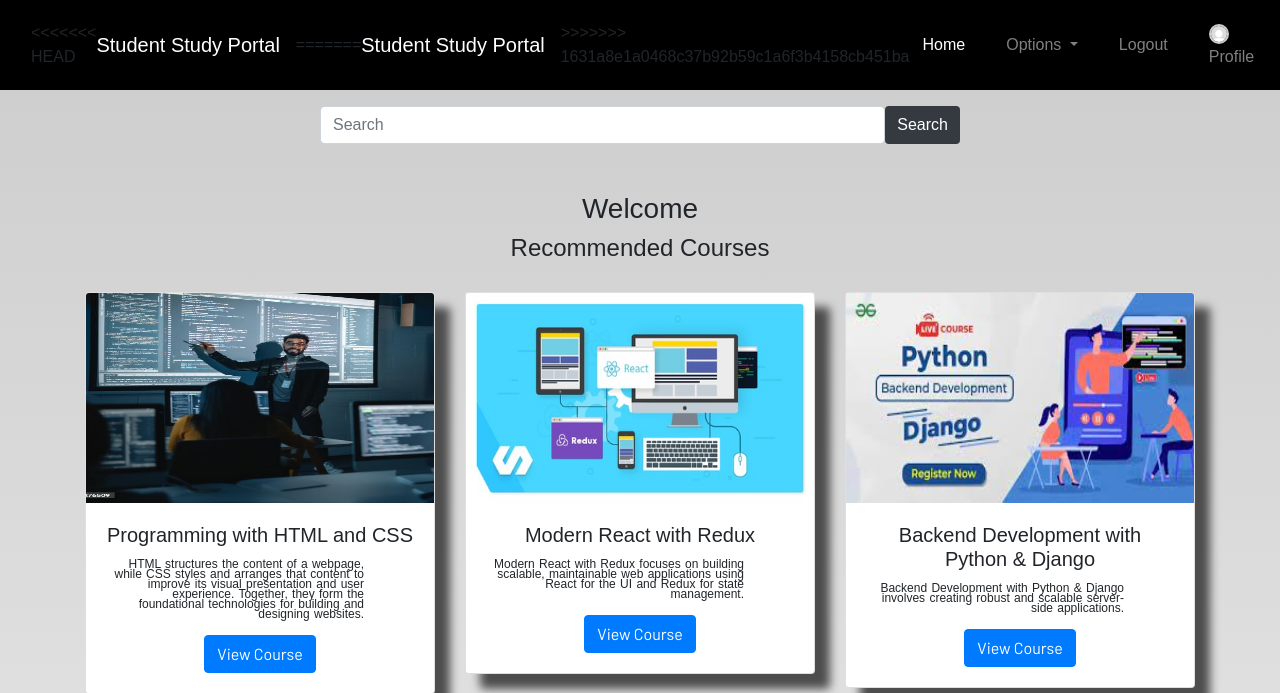
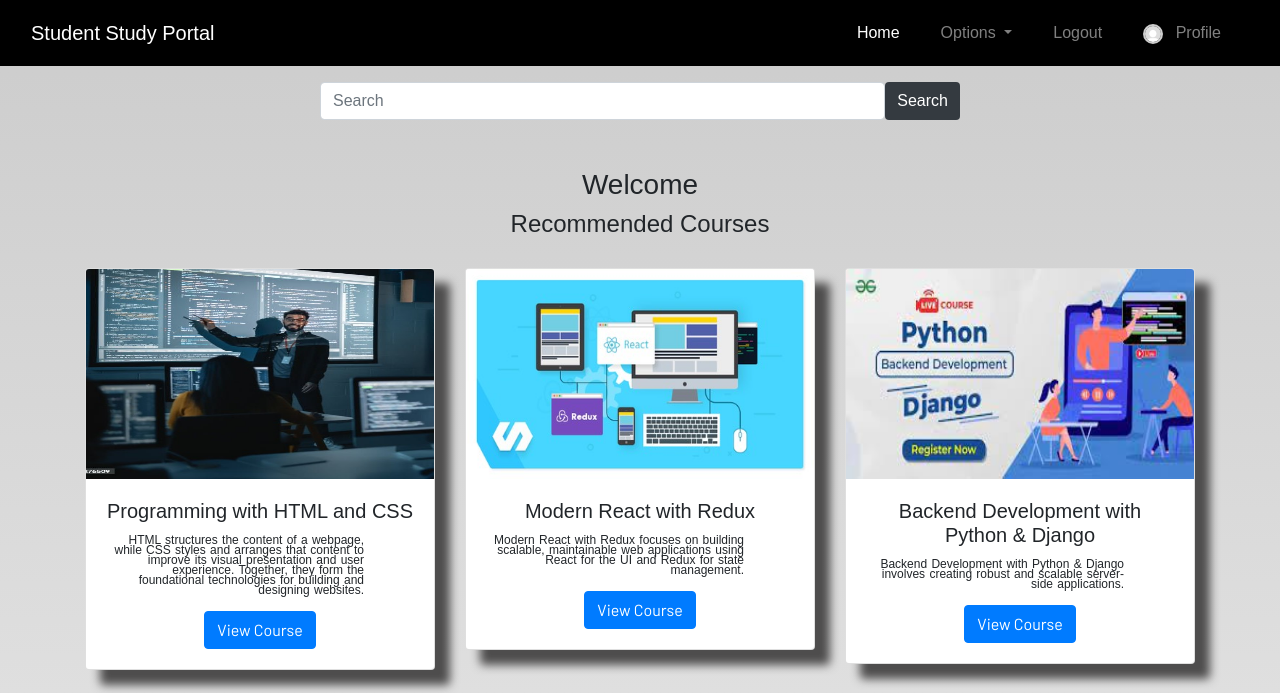
Before and after one commit to ProDaryl/Elearning-website, a Django app: page /dashboard/ in a window 1280 px wide. Shown: the top 693 px of the page. Run offline with Django 5.2, Linux system fonts and the light colour scheme; the visitor is signed in with stand-in values (Sample User, id 1); parts of the project's set-up code (start-up, migrations or seed data) failed here and were passed over; some libraries are stand-ins or nearby versions; some web fonts are replaced.

Commit message:
Minor Changes

```diff
--- a/dashboard/templates/dashboard/base.html
+++ b/dashboard/templates/dashboard/base.html
@@ -38,14 +38,7 @@
     <header>
       <nav class="navbar navbar-expand-lg navbar-dark bg-dark">
         <div class="container-fluid">
-<<<<<<< HEAD
-          <!-- Navbar Content -->
-          <a class="navbar-brand" href="#">Student Study Portal</a>
-
-          <!-- Navbar toggler -->
-=======
           <a class="navbar-brand" href="{% url 'dashboard' %}">Student Study Portal</a>
->>>>>>> 1631a8e1a0468c37b92b59c1a6f3b4158cb451ba
           <button
             class="navbar-toggler"
             type="button"
--- a/registration/urls.py
+++ b/registration/urls.py
@@ -1,10 +1,7 @@
-<<<<<<< HEAD
 from django.urls import include, path
-=======
 from django.conf import settings
 from django.conf.urls.static import static
 from django.urls import path
->>>>>>> 1631a8e1a0468c37b92b59c1a6f3b4158cb451ba
 from . import views
 # from django.contrib.auth import views as auth_views
 
@@ -15,16 +12,6 @@ urlpatterns = [
     path('index', views.index, name='index'),
     path('signup', views.register, name='signup'),
     path('login', views.login, name='login'),
-<<<<<<< HEAD
-    path('dashboard', views.dashboard, name='dashboard'),
-    path('course/', views.course, name='course'),
-    path('teacher/', views.teacher, name='teacher'),
-    path('about/', views.about, name='about'),
-    path('contact/', views.contact, name='contact'),
-    path('select_role', views.select_role, name='select_role'),
-    path('forms', views.role_form, name='forms')
-]
-=======
     # path('dashboard', views.dashboard, name='dashboard'),
     path('forms', views.role_form, name='forms'),
     path('logout', views.log_out, name='logout'),
@@ -34,4 +21,3 @@ urlpatterns = [
 
 # if settings.DEBUG:
 #     urlpatterns += static(settings.MEDIA_URL, document_root=settings.MEDIA_ROOT)
->>>>>>> 1631a8e1a0468c37b92b59c1a6f3b4158cb451ba
```
